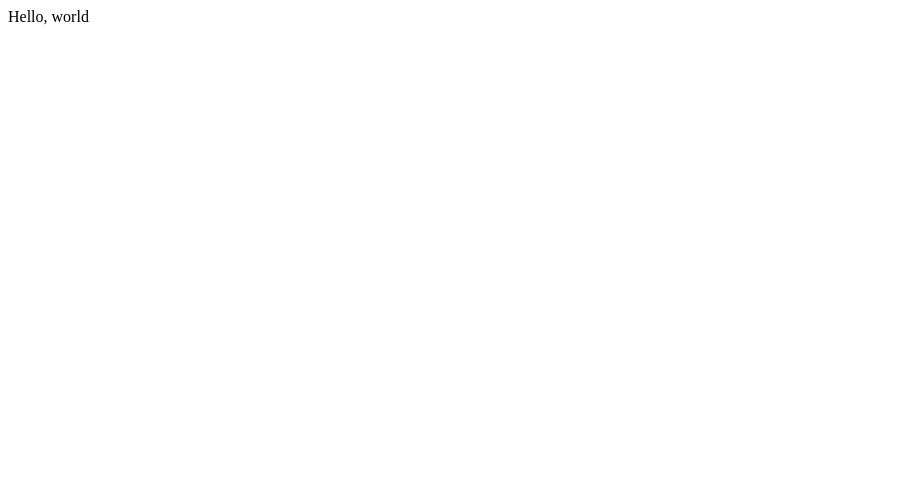
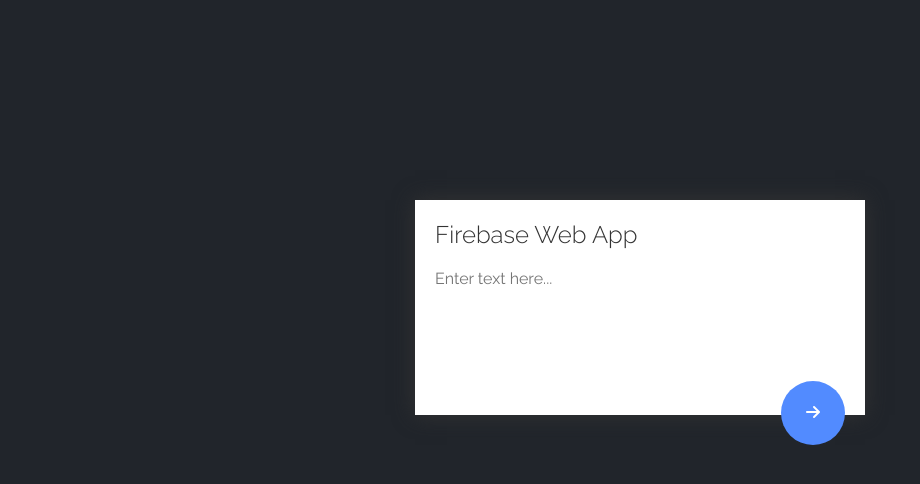
Before and after one commit to amalinkovskiy/amalinkovskiy.github.io, a plain HTML site: page index.html in a window 1280 px wide. Shown: the whole page, without its empty margins (0-920 px from the left). Drawn offline with Linux system fonts and the light colour scheme.

Commit message:
Files for firebug integration added

```diff
--- a/index.html
+++ b/index.html
@@ -1 +1,21 @@
-Hello, world
+<!DOCTYPE html>
+<html>
+<head>
+	<title>Firebase Web Basics</title>
+
+	<link href="https://fonts.googleapis.com/css?family=Raleway:300,400,500,700" rel="stylesheet">
+
+	<script src="https://use.fontawesome.com/939e9dd52c.js"></script>
+
+	<link rel="stylesheet" type="text/css" href="style.css">
+</head>
+<body>
+
+	<div class="mainDiv" align="right">
+		<h1 align="left">Firebase Web App</h1>
+		<textarea placeholder="Enter text here..."></textarea>
+		<button><i class="fa fa-arrow-right" aria-hidden="true"></i></button>
+	</div>
+
+</body>
+</html>
--- /dev/null
+++ b/style.css
@@ -0,0 +1,55 @@
+body {
+    background: #21252b;
+    color: #333;
+    font-size: 14px;
+    font-family: 'Raleway', sans-serif;
+    padding: 0;
+    maring: 0;
+}
+
+* {
+    box-sizing: border-box;
+    font-family: 'Raleway', sans-serif;
+    margin: 0;
+    font-size: 16px;
+    outline: none;
+}
+
+input, button {
+    border: 0;
+    padding: 10px;
+}
+
+.mainDiv {
+    background: #fff;
+    padding: 20px;
+    width: 450px;
+    margin: 0px auto;
+    margin-top: 200px;
+    box-shadow: 0 0 20px #333;
+}
+
+h1 {
+    font-weight: 300;
+    font-size: 24px;
+}
+
+textarea {
+    border: 0px;
+    background: #fff;
+    padding: 20px 0px;
+    outline: none;
+    width: 100%;
+    resize: none;
+}
+
+button {
+    background: #528bff;
+    color: #fff;
+    position: relative;
+    top: 50px;
+    width: 64px;
+    height: 64px;
+    line-height: 38px;
+    border-radius: 100%;
+}
```
